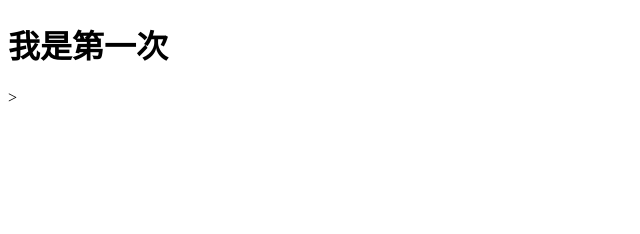
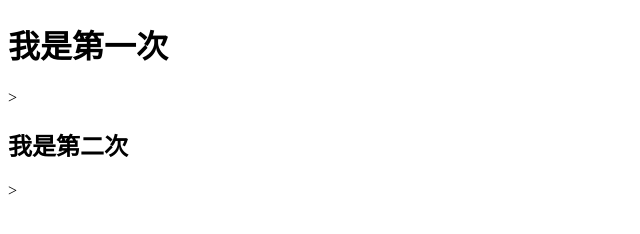
Before and after one commit to jiangpengjjpp/test1906, a plain HTML site: page index.html in a window 1280 px wide. Shown: the whole page, without its empty margins (0-640 px from the left). Drawn offline with Linux system fonts and the light colour scheme.

Commit message:
第二次
我是第二次

```diff
--- a/index.html
+++ b/index.html
@@ -8,5 +8,6 @@
 </head>
 <body>
     <h1>我是第一次</h1>>
+    <h2>我是第二次</h2>>
 </body>
 </html>
```
